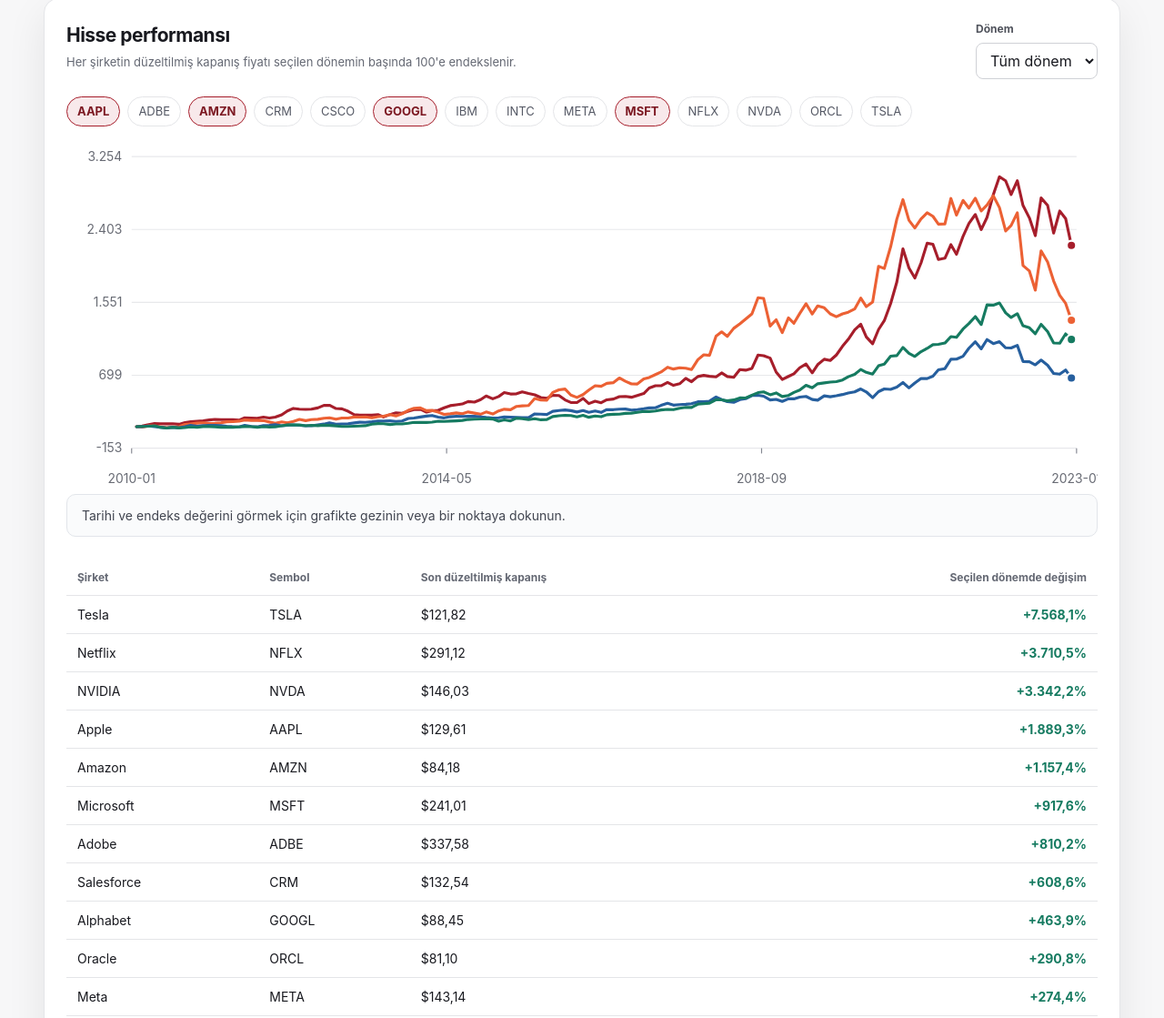
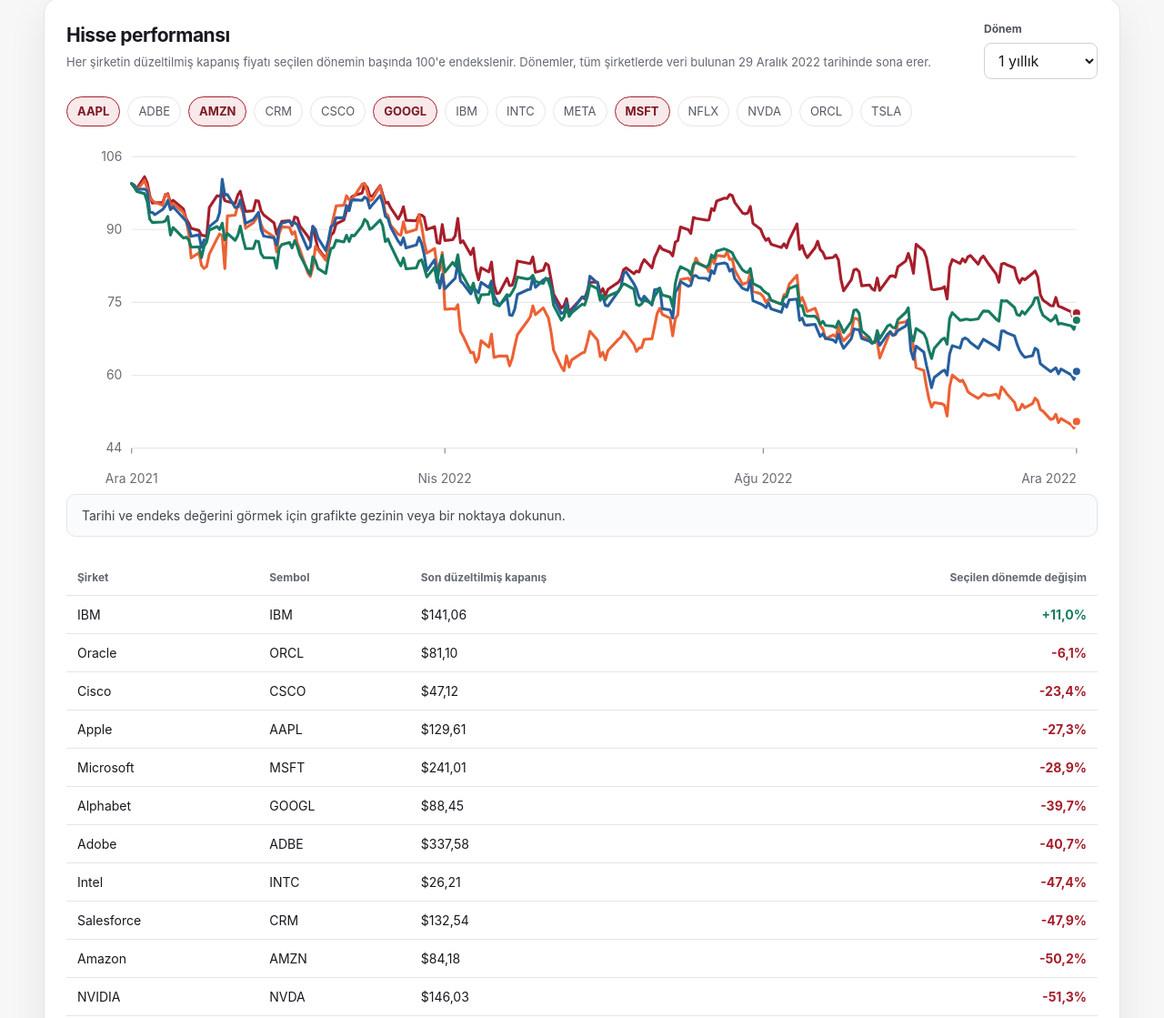
Before and after one commit to bekiroglumuhammedenes-cyber/Emir_Berat_Enes, a plain HTML site: page index.html in a window 1280 px wide. Shown: the part 552-1671 px from the top of the page at 91% size. Drawn offline with Linux system fonts and the light colour scheme.

Commit message:
Hisse performansı grafiğine dokuz dönem seçeneği ekle

```diff
--- a/index.html
+++ b/index.html
@@ -34,7 +34,7 @@
         <div class="stat"><span>Şirket</span><strong id="companyCount">—</strong></div><div class="stat"><span>Günlük gözlem</span><strong id="rowCount">—</strong></div><div class="stat"><span>Veri dönemi</span><strong id="dateRange">—</strong></div><div class="stat"><span>Gösterge</span><strong>Adj. Close</strong></div>
       </section>
       <section class="section" id="analiz">
-        <div class="section-head"><div><h2>Hisse performansı</h2><p>Her şirketin düzeltilmiş kapanış fiyatı seçilen dönemin başında 100'e endekslenir.</p></div><div class="controls"><div class="field"><label for="period">Dönem</label><select id="period"><option value="all">Tüm dönem</option><option value="5y">Son 5 yıl</option><option value="1y">Son 1 yıl</option></select></div></div></div>
+        <div class="section-head"><div><h2>Hisse performansı</h2><p>Her şirketin düzeltilmiş kapanış fiyatı seçilen dönemin başında 100'e endekslenir. Dönemler, tüm şirketlerde veri bulunan 29 Aralık 2022 tarihinde sona erer.</p></div><div class="controls"><div class="field"><label for="period">Dönem</label><select id="period"><option value="1d">Günlük</option><option value="1w">Haftalık</option><option value="1m">Aylık</option><option value="6m">6 aylık</option><option value="1y" selected>1 yıllık</option><option value="3y">3 yıllık</option><option value="5y">5 yıllık</option><option value="7y">7 yıllık</option><option value="10y">10 yıllık</option></select></div></div></div>
         <div class="chips" id="companyChips" aria-label="Grafikte gösterilecek şirketler"></div>
         <div class="chart-wrap"><svg class="chart" id="priceChart" viewBox="0 0 980 340" role="img" aria-label="Seçilen şirketlerin normalize edilmiş hisse performansı grafiği"><text x="20" y="45">Veri yükleniyor…</text></svg></div>
         <div id="chartReadout" class="chart-readout" hidden></div><div class="legend" id="legend"></div>
@@ -74,21 +74,49 @@
   const fmt=(n,d=2)=>Number(n).toLocaleString('tr-TR',{minimumFractionDigits:d,maximumFractionDigits:d});
   const money=n=>'$'+fmt(n,2);const esc=s=>String(s).replace(/[&<>"']/g,c=>({'&':'&amp;','<':'&lt;','>':'&gt;','"':'&quot;',"'":'&#39;'}[c]));
   function parseCSV(text){const lines=text.trim().split(/\r?\n/),head=lines.shift().split(',');return lines.map(line=>{const a=line.split(','),o={};head.forEach((k,i)=>o[k]=a[i]);return {stock_symbol:o.stock_symbol,date:o.date,close:+o.close,adj_close:+(o.adj_close||o.close),volume:+o.volume}}).filter(r=>r.stock_symbol&&r.date&&Number.isFinite(r.adj_close))}
-  function grouped(){bySymbol={};rows.forEach(r=>(bySymbol[r.stock_symbol]??=[]).push(r));allSymbols=Object.keys(bySymbol).sort()}
-  function latestDate(){return rows.reduce((m,r)=>r.date>m?r.date:m,'')}
-  function periodStart(){const p=$('period').value;if(p==='all')return rows.reduce((m,r)=>r.date<m?r.date:m,'9999-12-31');const last=new Date(latestDate()+'T00:00:00Z');if(p==='1y')last.setUTCFullYear(last.getUTCFullYear()-1);if(p==='5y')last.setUTCFullYear(last.getUTCFullYear()-5);return last.toISOString().slice(0,10)}
+  let tradingDates = [];
+  function grouped(){tradingDates = [...new Set(rows.map(row => row.date))].sort();bySymbol={};rows.forEach(r=>(bySymbol[r.stock_symbol]??=[]).push(r));allSymbols=Object.keys(bySymbol).sort()}
+  function latestDate(){
+    return allSymbols.map(symbol => bySymbol[symbol].at(-1).date).sort()[0];
+  }
+  function periodStart() {
+    const period = $('period').value;
+    if (period === '1d') return tradingDates[tradingDates.indexOf(latestDate()) - 1] || latestDate();
+    const cutoff = new Date(latestDate() + 'T00:00:00Z');
+    if (period === '1w') {
+      cutoff.setUTCDate(cutoff.getUTCDate() - 7);
+    } else {
+      const months = parseInt(period, 10) * (period.endsWith('y') ? 12 : 1);
+      const day = cutoff.getUTCDate();
+      cutoff.setUTCMonth(cutoff.getUTCMonth() - months, 1);
+      const monthEnd = new Date(Date.UTC(cutoff.getUTCFullYear(), cutoff.getUTCMonth()+1, 0));
+      cutoff.setUTCDate(Math.min(day, monthEnd.getUTCDate()));
+    }
+    const date = cutoff.toISOString().slice(0, 10);
+    return tradingDates.find(day => day >= date);
+  }
   function monthlySeries(symbol,start){const m=new Map();for(const r of bySymbol[symbol]||[])if(r.date>=start)m.set(r.date.slice(0,7),r);return [...m.values()]}
   function setDataMessage(text,state){$('dataStatus').textContent=text;$('dataDot').className='dot '+(state||'')}
   function renderStats(){const dates=rows.map(r=>r.date).sort();$('companyCount').textContent=allSymbols.length;$('rowCount').textContent=rows.length.toLocaleString('tr-TR');$('dateRange').textContent=dates[0].slice(0,4)+'–'+dates[dates.length-1].slice(0,4);$('lastUpdated').textContent=dates[dates.length-1]}
   function renderChips(){const box=$('companyChips');box.replaceChildren();allSymbols.forEach((s,i)=>{const b=document.createElement('button');b.type='button';b.className='chip';b.textContent=s;b.setAttribute('aria-pressed',String(['AAPL','MSFT','GOOGL','AMZN'].includes(s)));b.dataset.symbol=s;b.addEventListener('click',()=>{b.setAttribute('aria-pressed',String(b.getAttribute('aria-pressed')!=='true'));renderCharts()});box.append(b)});const select=$('forecastSymbol');select.replaceChildren(...allSymbols.map(s=>{const o=document.createElement('option');o.value=s;o.textContent=`${s} · ${NAMES[s]||s}`;return o}));select.value='AAPL'}
   function selected(){return [...$('companyChips').querySelectorAll('[aria-pressed="true"]')].map(b=>b.dataset.symbol)}
   function addSvg(tag,attrs={},parent){const el=document.createElementNS('http://www.w3.org/2000/svg',tag);for(const [k,v] of Object.entries(attrs))el.setAttribute(k,v);if(parent)parent.append(el);return el}
-  function renderChart(){const svg=$('priceChart'),W=980,H=340,L=62,R=20,T=20,B=43,pw=W-L-R,ph=H-T-B,start=periodStart(),syms=selected();svg.replaceChildren();$('chartReadout').hidden=true;
-    const data=syms.map((s,idx)=>{const a=monthlySeries(s,start);if(!a.length)return null;const base=a[0].adj_close;return {s,idx,a:a.map(r=>({date:r.date,value:r.adj_close/base*100}))}}).filter(Boolean);
+  function renderChart(){const svg=$('priceChart'),W=980,H=340,L=62,R=20,T=20,B=43,pw=W-L-R,ph=H-T-B,start=periodStart(),end=latestDate(),syms=selected();svg.replaceChildren();$('chartReadout').hidden=true;
+    const data=syms.map((s,idx)=>{const a=bySymbol[s].filter(row => row.date >= start && row.date <= end);if(!a.length)return null;const base=a[0].adj_close;return {s,idx,a:a.map(r=>({date:r.date,value:r.adj_close/base*100}))}}).filter(Boolean);
     if(!data.length){addSvg('text',{x:30,y:60},svg).textContent='Grafik için en az bir şirket seçin.';$('legend').replaceChildren();return}
     const vals=data.flatMap(d=>d.a.map(x=>x.value)),lo=Math.min(...vals),hi=Math.max(...vals),pad=(hi-lo||1)*.08,min=lo-pad,max=hi+pad;
-    for(let i=0;i<5;i++){const y=T+ph*i/4,val=max-(max-min)*i/4;addSvg('line',{x1:L,y1:y,x2:W-R,y2:y,stroke:'#e7e8eb','stroke-width':1},svg);addSvg('text',{x:L-9,y:y+4,'text-anchor':'end'},svg).textContent=fmt(val,0)}
-    const timeStart=Date.parse(start+'T00:00:00Z'),timeEnd=Date.parse(latestDate()+'T00:00:00Z'),xFor=date=>L+pw*((Date.parse(date+'T00:00:00Z')-timeStart)/(timeEnd-timeStart||1));for(let i=0;i<4;i++){const when=new Date(timeStart+(timeEnd-timeStart)*i/3),x=L+pw*i/3;addSvg('line',{x1:x,y1:T+ph,x2:x,y2:T+ph+5,stroke:'#858892'},svg);addSvg('text',{x,y:H-10,'text-anchor':'middle'},svg).textContent=when.toISOString().slice(0,7)}
+    for(let i=0;i<5;i++){const y=T+ph*i/4,val=max-(max-min)*i/4;addSvg('line',{x1:L,y1:y,x2:W-R,y2:y,stroke:'#e7e8eb','stroke-width':1},svg);addSvg('text',{x:L-9,y:y+4,'text-anchor':'end'},svg).textContent=fmt(val,hi-lo<5 ? 2 : 0)}
+    const timeStart=Date.parse(start+'T00:00:00Z'),timeEnd=Date.parse(latestDate()+'T00:00:00Z'),xFor=date=>L+pw*((Date.parse(date+'T00:00:00Z')-timeStart)/(timeEnd-timeStart||1));
+    const days = tradingDates.filter(date => date >= start && date <= end);
+    const tickCount = Math.min(days.length, 4);
+    const short = ['1d','1w','1m'].includes($('period').value);
+    const dateLabel = new Intl.DateTimeFormat('tr-TR', short ? {day:'numeric',month:'short',timeZone:'UTC'} : {month:'short',year:'numeric',timeZone:'UTC'});
+    for (let i=0; i<tickCount; i++) {
+      const date = days[Math.round(i*(days.length-1)/Math.max(1,tickCount-1))];
+      const x = xFor(date);
+      addSvg('line',{x1:x,y1:T+ph,x2:x,y2:T+ph+5,stroke:'#858892'},svg);
+      addSvg('text',{x,y:H-10,'text-anchor':i===tickCount-1?'end':'middle'},svg).textContent = dateLabel.format(new Date(date+'T00:00:00Z'));
+    }
     data.forEach(d=>{const pts=d.a.map(p=>`${xFor(p.date).toFixed(1)},${(T+ph-(p.value-min)/(max-min)*ph).toFixed(1)}`).join(' ');addSvg('polyline',{points:pts,fill:'none',stroke:COLORS[d.idx%COLORS.length],'stroke-width':2.7,'stroke-linecap':'round','stroke-linejoin':'round'},svg);const last=d.a[d.a.length-1],x=xFor(last.date),y=T+ph-(last.value-min)/(max-min)*ph,c=addSvg('circle',{cx:x,cy:y,r:4.5,fill:COLORS[d.idx%COLORS.length],stroke:'#fff','stroke-width':2},svg);addSvg('title',{},c).textContent=`${d.s} · ${last.date} · ${fmt(last.value,1)}`});
     const panel = $('chartReadout');
     const hint = 'Tarihi ve endeks değerini görmek için grafikte gezinin veya bir noktaya dokunun.';
@@ -136,7 +164,7 @@
       panel.textContent = hint;
     });
   }
-  function renderSummary(){const start=periodStart(),tb=$('summaryRows');tb.replaceChildren();const list=allSymbols.map((s,i)=>{const a=(bySymbol[s]||[]).filter(r=>r.date>=start);if(a.length<1)return null;const first=a[0],last=a[a.length-1];return {s,i,first,last,ret:(last.adj_close/first.adj_close-1)*100}}).filter(Boolean).sort((a,b)=>b.ret-a.ret);list.forEach(d=>{const tr=document.createElement('tr');tr.innerHTML=`<td>${esc(NAMES[d.s]||d.s)}</td><td>${esc(d.s)}</td><td>${money(d.last.adj_close)}</td><td class="${d.ret>=0?'pos':'neg'}">${d.ret>=0?'+':''}${fmt(d.ret,1)}%</td>`;tb.append(tr)})}
+  function renderSummary(){const start=periodStart(),end=latestDate(),tb=$('summaryRows');tb.replaceChildren();const list=allSymbols.map((s,i)=>{const a=(bySymbol[s]||[]).filter(r=>r.date>=start && r.date<=end);if(a.length<1)return null;const first=a[0],last=a[a.length-1];return {s,i,first,last,ret:(last.adj_close/first.adj_close-1)*100}}).filter(Boolean).sort((a,b)=>b.ret-a.ret);list.forEach(d=>{const tr=document.createElement('tr');tr.innerHTML=`<td>${esc(NAMES[d.s]||d.s)}</td><td>${esc(d.s)}</td><td>${money(d.last.adj_close)}</td><td class="${d.ret>=0?'pos':'neg'}">${d.ret>=0?'+':''}${fmt(d.ret,1)}%</td>`;tb.append(tr)})}
   function pearson(a,b){const pairs=[];for(const [k,v] of a)if(b.has(k))pairs.push([v,b.get(k)]);if(pairs.length<2)return NaN;const mx=pairs.reduce((s,p)=>s+p[0],0)/pairs.length,my=pairs.reduce((s,p)=>s+p[1],0)/pairs.length;let n=0,dx=0,dy=0;pairs.forEach(([x,y])=>{n+=(x-mx)*(y-my);dx+=(x-mx)**2;dy+=(y-my)**2});return dx&&dy?n/Math.sqrt(dx*dy):NaN}
   function monthlyReturns(symbol){const a=monthlySeries(symbol,'0000-00');const m=new Map();for(let i=1;i<a.length;i++)m.set(a[i].date.slice(0,7),a[i].adj_close/a[i-1].adj_close-1);return m}
   function renderCorrelation(){const box=$('correlationTable'),rets=Object.fromEntries(allSymbols.map(s=>[s,monthlyReturns(s)]));let h='<table class="matrix"><thead><tr><th scope="col">Sembol</th>'+allSymbols.map(s=>`<th scope="col">${esc(s)}</th>`).join('')+'</tr></thead><tbody>';allSymbols.forEach(a=>{h+=`<tr><th scope="row">${esc(a)}</th>`;allSymbols.forEach(b=>{const v=pearson(rets[a],rets[b]);const n=Number.isFinite(v)?v:0,alpha=Math.min(.5,Math.abs(n)*.43),bg=n>=0?`rgba(22,123,97,${alpha})`:`rgba(166,30,43,${alpha})`;h+=`<td style="background:${bg}" aria-label="${esc(a)} ve ${esc(b)} korelasyonu ${fmt(n,2)}">${fmt(n,2)}</td>`});h+='</tr>'});box.innerHTML=h+'</tbody></table>'}
```
